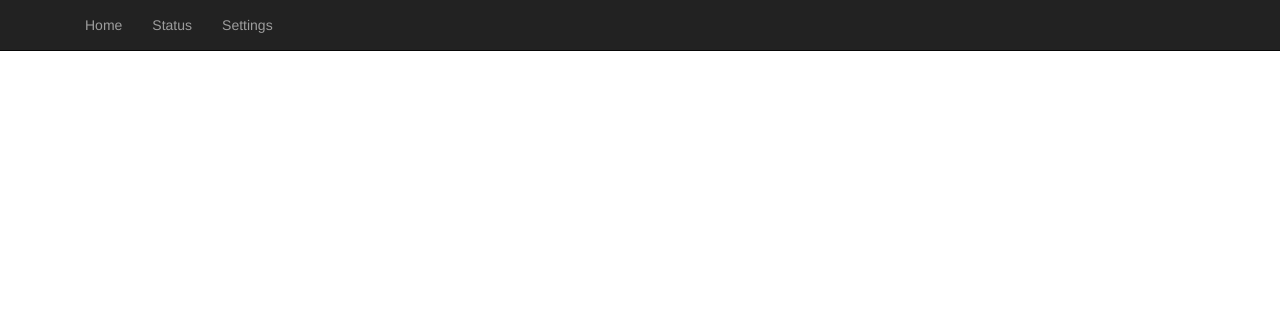
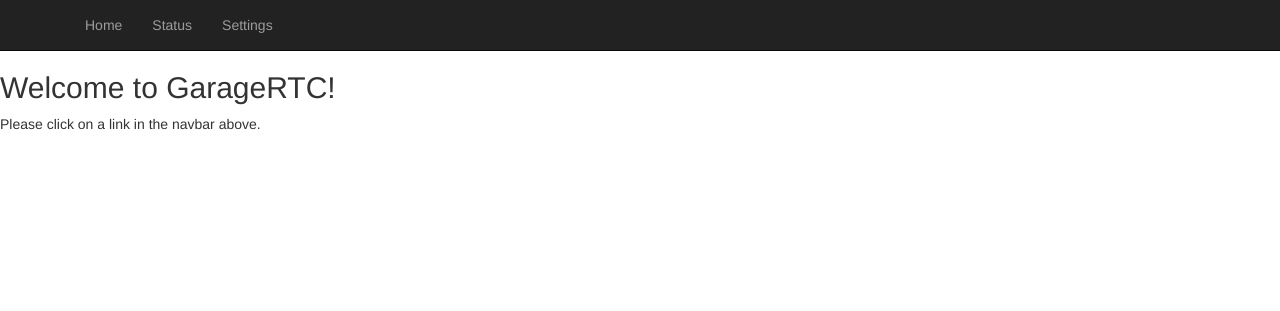
Before and after one commit to jharmer95/Garage-RTC, a Flask app: page / in a window 1280 px wide. Shown: the top 311 px of the page. Run offline with Flask 2, Linux system fonts and the light colour scheme; some libraries are stand-ins or nearby versions.

Commit message:
Little bit of code cleanup, added in some more comments/doc strings

```diff
--- a/Web_Server/main.py
+++ b/Web_Server/main.py
@@ -4,7 +4,7 @@
                 https://github.com/jharmer95/Garage-RTC/ for details on the
                 Open GarageRTC project.
        Authors: Daniel Zajac,  danzajac@umich.edu
-                Jackson Harmer, harmer@umich.edu
+                Jackson Harmer, jharmer@umich.edu
 
 ***************************************************************************'''
 
@@ -21,7 +21,6 @@
 * Description: Flask is a microframework for Python based on Werkzeug, Jinja 2
 *              and good intentions. And before you ask: It's BSD licensed!
 ***************************************************************************'''
-from flask import Flask, render_template
 
 '''***************************************************************************
 *     Library: Flask Socket IO extentions
@@ -35,7 +34,6 @@ from flask import Flask, render_template
 *              and Swift, or any compatible client to establish a permanent
 *              connection to the server.
 ***************************************************************************'''
-from flask_socketio import SocketIO
 
 '''***************************************************************************
 *     Library: Python JSON library
@@ -44,7 +42,6 @@ from flask_socketio import SocketIO
 *     Version: 2.7
 * Description: Provides JSON encoding/decoding capabilities in Python
 ***************************************************************************'''
-import json
 
 '''***************************************************************************
 *     Library: Python Socket Library
@@ -53,7 +50,6 @@ import json
 *     Version: 2.7
 * Description: Provides networking sockets in Python.
 ***************************************************************************'''
-import socket
 
 '''***************************************************************************
 *     Library: sqlite3 Database Library
@@ -62,8 +58,12 @@ import socket
 *     Version: 2.7
 * Description: Provides SQL Lite database connectivity in python.
 ***************************************************************************'''
+
+from flask import Flask, render_template
+from flask_socketio import SocketIO
+import json
+import socket
 import sqlite3
-
 app = Flask(__name__)
 app.config['SECRET_KEY'] = 'vnkdjnfjknfl1232#'
 socketio = SocketIO(app)
@@ -71,8 +71,8 @@ socketio = SocketIO(app)
 STATUS_VALS = []
 SETTING_VALS = []
 BUF_STATUS_VALS = [{'name': 'lightStatus', 'value': False},
-                   {'name': 'doorStatus', 'value': False},
-                   {'name': 'alarmStatus', 'value': False}]
+                {'name': 'doorStatus', 'value': False},
+                {'name': 'alarmStatus', 'value': False}]
 UDP_IP = '192.168.1.155'
 UDP_PORT = 1234
 UDP_TIMEOUT = 1
@@ -80,39 +80,54 @@ UDP_TIMEOUT = 1
 
 @app.before_first_request
 def init():
+    """Initialization function to perform certain actions before a client can connect"""
     loadLocalSettings()
 
 
 @app.route('/')
 def sessions():
+    """Renders the root document (index.html)"""
     return render_template('index.html')
 
 
 def messageReceived(methods=['GET', 'POST']):
+    """Callback method to indicate a successful message was received"""
     print('message was received!!!')
 
 
 @app.route('/status')
 def status():
+    """Redirects the /status URL to render status.html"""
     return render_template('status.html')
 
 
 @app.route('/settings')
 def settings():
+    """Redirects the /settings URL to render settings.html"""
     return render_template('settings.html')
 
 
 @socketio.on('getStatus')
 def handle_getStatus_event():
+    """Sends the current status values to the client"""
     global STATUS_VALS
     socketio.emit('updateStatus', str(STATUS_VALS), callback=messageReceived)
 
+
 @socketio.on('refreshStatus')
 def handle_refreshStatus_event():
+    """Handles the refreshStatus even to fetch the status from the controller"""
     receiveStatus()
 
-# from https://stackoverflow.com/questions/13101653/python-convert-complex-dictionary-of-strings-from-unicode-to-ascii
+
 def convert(input):
+    """
+    from https://stackoverflow.com/questions/13101653/python-convert-complex-dictionary-of-strings-from-unicode-to-ascii
+    Converts unicode characters to ASCII to be compatible with the ESP32
+
+    :param input: object (dict, list) or unicode string to convert
+    :returns: converted ASCII string
+    """
     if isinstance(input, dict):
         return dict((convert(key), convert(value)) for key, value in input.iteritems())
     elif isinstance(input, list):
@@ -122,8 +137,14 @@ def convert(input):
     else:
         return input
 
+
 @socketio.on('setStatus')
 def handle_setStatus_event(jStr):
+    """
+    Handles the setStatus event to parse a JSON string and send it to the controller
+
+    :param jStr: JSON object to be parsed (format: list of dictionaries: {'name': <statusName>, 'value': <statusValue>})
+    """
     out = convert(jStr)
 
     for setting in out:
@@ -137,6 +158,7 @@ def handle_setStatus_event(jStr):
 
 @socketio.on('getSettings')
 def handle_getSettings_event():
+    """Handles the getSettings event to send the current configured setting values to the client"""
     global SETTING_VALS
 
     jStr = json.dumps(SETTING_VALS)
@@ -145,6 +167,11 @@ def handle_getSettings_event():
 
 @socketio.on('setSettings')
 def handle_setSettings_event(jStr):
+    """
+    Handles the setSettings even to update the current configured settings and store them in the database
+
+    :param jStr: a JSON object (format: list of dictionaries: {'name': <statusName>, 'value': <statusValue>})
+    """
     global SETTING_VALS
 
     conn = sqlite3.connect('data/settings.db')
@@ -165,6 +192,12 @@ def handle_setSettings_event(jStr):
 
 
 def sqlToDictList(results):
+    """
+    Converts the output of an SQL query to a list of dictionaries
+
+    :param results: Output of a SQL query (i.e. from a 'fetchall' command)
+    :returns: A list of dictionaries containing the data from the query
+    """
     outList = []
 
     for r in results:
@@ -177,6 +210,7 @@ def sqlToDictList(results):
 
 
 def loadLocalSettings():
+    """Loads local settings from the sqlite database"""
     global SETTING_VALS
 
     conn = sqlite3.connect('data/settings.db')
@@ -188,6 +222,7 @@ def loadLocalSettings():
 
 
 def updateLocalSettings():
+    """Updates web server settings like the UDP IP address, port, and the timeout"""
     global UDP_IP
     global UDP_PORT
     global UDP_TIMEOUT
@@ -198,6 +233,12 @@ def updateLocalSettings():
 
 
 def getSetting(name):
+    """
+    Returns the value of a specified setting
+
+    :param name: string containing the name of the desired setting
+    :returns: value of the desired setting
+    """
     global SETTING_VALS
 
     for val in SETTING_VALS:
@@ -208,6 +249,12 @@ def getSetting(name):
 
 
 def setStatus(name, value):
+    """
+    Adds status tuple to local buffer status values
+
+    :param name: Name of status to add
+    :param value: Value of named status
+    """
     global BUF_STATUS_VALS
 
     for val in BUF_STATUS_VALS:
@@ -218,6 +265,7 @@ def setStatus(name, value):
 
 
 def receiveStatus():
+    """Receives the current status from the controller and stores it in memory"""
     global STATUS_VALS
     global UDP_IP
     global UDP_PORT
@@ -242,24 +290,25 @@ def receiveStatus():
 
 
 def sendStatus():
+    """Sends current stored status to the controller"""
     global BUF_STATUS_VALS
     global UDP_IP
     global UDP_PORT
 
     jStr = json.dumps(BUF_STATUS_VALS)
-    print("sendStatus: " + str(BUF_STATUS_VALS));
+    print("sendStatus: " + str(BUF_STATUS_VALS))
     print('Sending message: "' + jStr + '" to IP: ' +
         str(UDP_IP) + ':' + str(UDP_PORT))
 
-    bitWiseValue = 0;
-    #convert to a bitwise operator:
+    bitWiseValue = 0
+    # convert to a bitwise operator:
     for var in BUF_STATUS_VALS:
         if var['name'] == "alarmStatus":
-            bitWiseValue = bitWiseValue | ( 0x1 & var['value'] )
+            bitWiseValue = bitWiseValue | (0x1 & var['value'])
         if var['name'] == "doorStatus":
-            bitWiseValue = bitWiseValue | ( var['value'] << 1 )
+            bitWiseValue = bitWiseValue | (var['value'] << 1)
         if var['name'] == "lightStatus":
-            bitWiseValue = bitWiseValue | ( var['value'] << 2 )
+            bitWiseValue = bitWiseValue | (var['value'] << 2)
 
     cmdStr = '{CMD:' + chr(bitWiseValue) + '}'
     sock = socket.socket(socket.AF_INET, socket.SOCK_DGRAM)
--- a/Web_Server/sqliteReadAll.py
+++ b/Web_Server/sqliteReadAll.py
@@ -1,13 +1,14 @@
 '''***************************************************************************
           File: sqliteReadAll.py
-   Description: Fetches all data from the database.
+   Description: Fetches all data from the database. Used for testing purposes.
        Authors: Daniel Zajac,  danzajac@umich.edu
-                Jackson Harmer, harmer@umich.edu
+                Jackson Harmer, jharmer@umich.edu
 
 ***************************************************************************'''
 import sqlite3
 
 conn = sqlite3.connect('data/settings2.db')
+
 
 def main():
     c = conn.cursor()
--- a/Web_Server/static/main.js
+++ b/Web_Server/static/main.js
@@ -4,7 +4,7 @@
                 https://github.com/jharmer95/Garage-RTC/ for details on the
                 Open GarageRTC project.
        Authors: Daniel Zajac,  danzajac@umich.edu
-                Jackson Harmer, harmer@umich.edu
+                Jackson Harmer, jharmer@umich.edu
 
 *****************************************************************************/
 // Create socket
--- a/Web_Server/static/settings.css
+++ b/Web_Server/static/settings.css
@@ -4,7 +4,7 @@
                 https://github.com/jharmer95/Garage-RTC/ for details on the
                 Open GarageRTC project.
        Authors: Daniel Zajac,  danzajac@umich.edu
-                Jackson Harmer, harmer@umich.edu
+                Jackson Harmer, jharmer@umich.edu
 
 *****************************************************************************/
 .validText {
--- a/Web_Server/static/status.css
+++ b/Web_Server/static/status.css
@@ -4,7 +4,7 @@
                 https://github.com/jharmer95/Garage-RTC/ for details on the
                 Open GarageRTC project.
        Authors: Daniel Zajac,  danzajac@umich.edu
-                Jackson Harmer, harmer@umich.edu
+                Jackson Harmer, jharmer@umich.edu
 
 *****************************************************************************/
 
--- a/Web_Server/templates/index.html
+++ b/Web_Server/templates/index.html
@@ -1,14 +1,26 @@
+<!--*****************************************************************************
+          File: index.html
+   Description: Main Page, used as a start for users to click on their desired page.
+                See https://github.com/jharmer95/Garage-RTC/ for details on the
+                Open GarageRTC project.
+       Authors: Daniel Zajac,  danzajac@umich.edu
+                Jackson Harmer, jharmer@umich.edu
+
+*****************************************************************************-->
+
 <!DOCTYPE html>
 <html lang="en">
 
 <head>
-    <title>TestPage</title>
+    <title>GarageRTC Home</title>
     <meta charset="utf-8">
     <meta name="viewport" content="width=device-width, initial-scale=1">
+
     <!-- SocketIO (used for asynchronous callbacks) -->
     <script src="https://cdnjs.cloudflare.com/ajax/libs/socket.io/1.7.3/socket.io.min.js"></script>
-
+    <!-- jQuery (used to easily access elements and perform operations on them) -->
     <script src="https://cdnjs.cloudflare.com/ajax/libs/jquery/2.1.3/jquery.min.js"></script>
+    <!-- Bootstrap (used for making the UI look nice) -->
     <script src="https://cdnjs.cloudflare.com/ajax/libs/twitter-bootstrap/3.3.7/js/bootstrap.min.js"></script>
     <link rel="stylesheet" href="https://cdnjs.cloudflare.com/ajax/libs/twitter-bootstrap/3.3.7/css/bootstrap.min.css">
 </head>
@@ -17,7 +29,8 @@
     <nav class="navbar navbar-inverse navbar-static-top" role="navigation">
         <div class="container">
             <div class="navbar-header">
-                <button type="button" class="navbar-toggle collapsed" data-toggle="collapse" data-target="#bs-example-navbar-collapse-1">
+                <button type="button" class="navbar-toggle collapsed" data-toggle="collapse"
+                    data-target="#bs-example-navbar-collapse-1">
                     <span class="sr-only">Toggle navigation</span>
                     <span class="icon-bar"></span>
                     <span class="icon-bar"></span>
@@ -28,13 +41,15 @@
             <!-- Collect the nav links, forms, and other content for toggling -->
             <div class="collapse navbar-collapse" id="bs-example-navbar-collapse-1">
                 <ul class="nav navbar-nav">
-                <li><a href="#">Home</a></li>
-                <li><a href="{{ url_for('status') }}">Status</a></li>
-                <li><a href="{{ url_for('settings') }}">Settings</a></li>
+                    <li><a href="#">Home</a></li>
+                    <li><a href="{{ url_for('status') }}">Status</a></li>
+                    <li><a href="{{ url_for('settings') }}">Settings</a></li>
                 </ul>
             </div>
         </div>
     </nav>
+    <h2>Welcome to GarageRTC!</h2>
+    <p>Please click on a link in the navbar above.</p>
 </body>
 
 </html>
```
Also changed, not shown: Web_Server/sqliteWrite.py (+6 -3 lines), Web_Server/static/settings.js (+3 -4 lines), Web_Server/static/status.js (+6 -3 lines), Web_Server/templates/chat_example.html (deleted, +0 -26 lines), Web_Server/templates/settings.html (+16 -4 lines), Web_Server/templates/status.html (+14 -3 lines).
